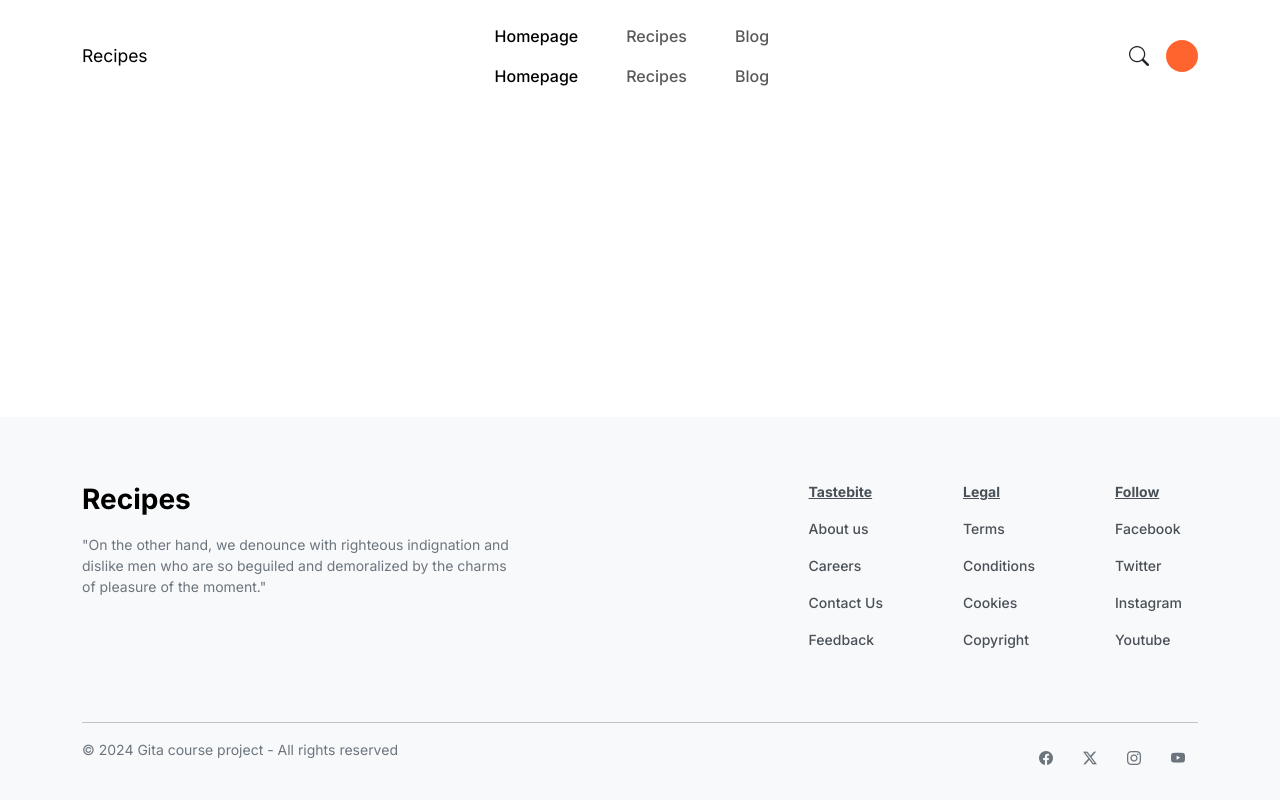
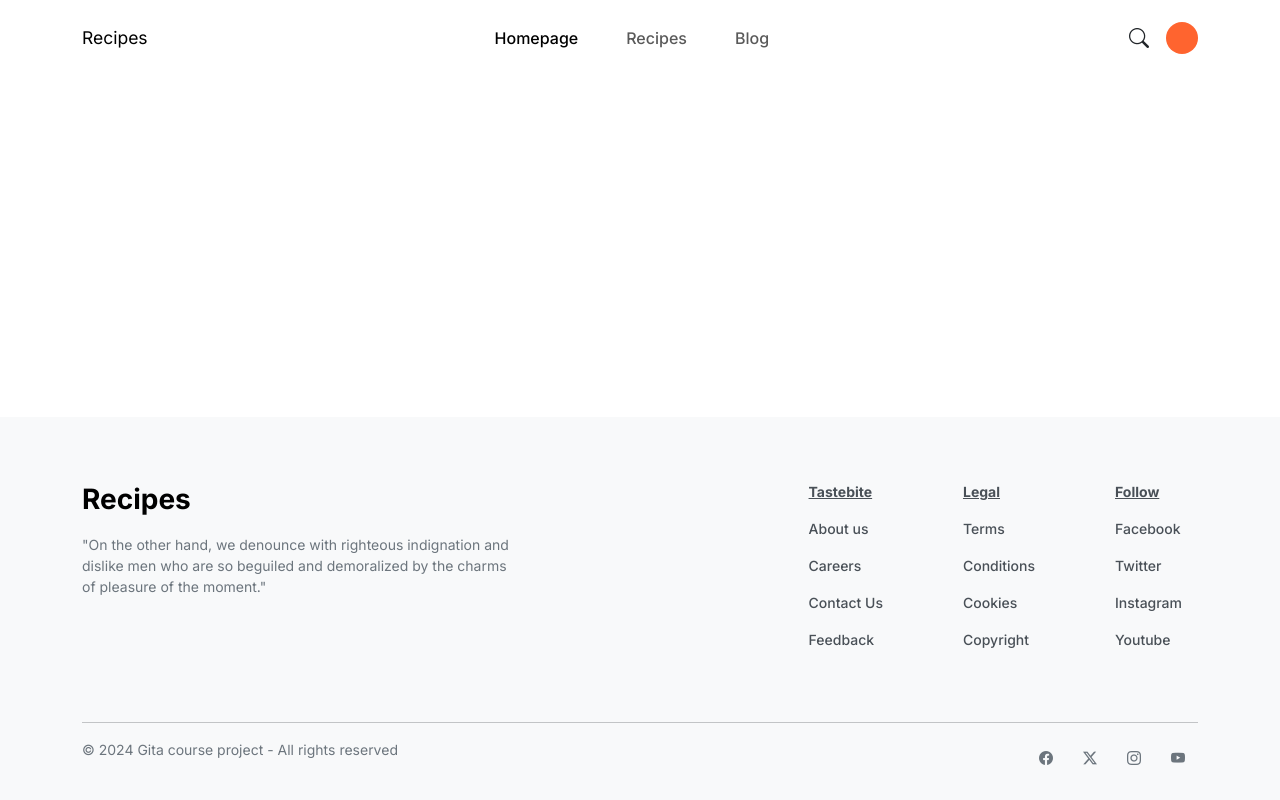
Before and after one commit to vaznara/gita-recipes-course-project, an Angular app: page / in a window 1280 px wide. Built offline with nearby package versions, Linux system fonts and the light colour scheme; a web font is replaced by a local one.

Commit message:
86c0t2xz5: Fixes to burger menu

```diff
--- a/src/app/layout/components/header/components/main-menu/main-menu.component.html
+++ b/src/app/layout/components/header/components/main-menu/main-menu.component.html
@@ -1,5 +1,5 @@
 <div
-  class="collapse navbar-collapse flex-grow-0"
+  class="collapse navbar-collapse-md flex-grow-0"
   id="navbarNavAltMarkup">
   <div class="navbar-nav">
     <a
--- a/src/app/layout/components/header/header.component.html
+++ b/src/app/layout/components/header/header.component.html
@@ -8,6 +8,15 @@
     >
     <rcp-main-menu />
     <div class="user d-flex gap-1 align-items-center">
+      <button
+        class="navbar-toggler px-0"
+        type="button"
+        data-bs-toggle="offcanvas"
+        data-bs-target="#offcanvasNavbar"
+        aria-controls="offcanvasNavbar"
+        aria-label="Toggle navigation">
+        <i class="bi bi-list navbar-toggler-bs-icon"></i>
+      </button>
       <div class="search">
         <button
           class="btn"
@@ -18,14 +27,5 @@
       </div>
       <div class="user-control"></div>
     </div>
-    <button
-      class="navbar-toggler"
-      type="button"
-      data-bs-toggle="offcanvas"
-      data-bs-target="#offcanvasNavbar"
-      aria-controls="offcanvasNavbar"
-      aria-label="Toggle navigation">
-      <i class="bi bi-list navbar-toggler-bs-icon"></i>
-    </button>
   </div>
 </nav>
```
